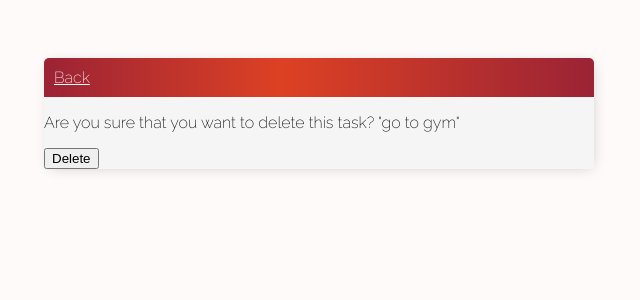
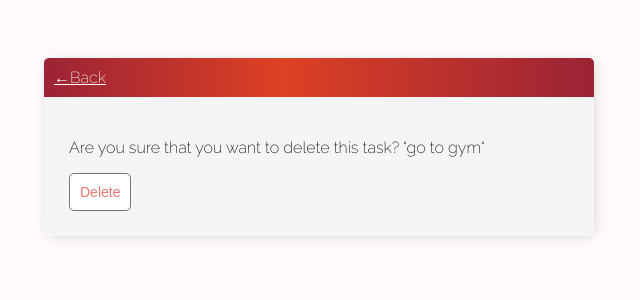
Before and after one commit to RobinGunarathna/todo-app, a Django app: page /task-delete/6 in a window 1280 px wide. Shown: the top 300 px of the page, without its empty margins (321-961 px from the left). Run offline with Django 3.2, Linux system fonts and the light colour scheme; a user stored in the database is signed in; data comes from the database, SQL or seed files in the repository; both versions use the stored data as it was after the commit.

Commit message:
done styling task_confirm_delet.html

```diff
--- a/todo_base/templates/todo_base/task_confirm_delete.html
+++ b/todo_base/templates/todo_base/task_confirm_delete.html
@@ -1,11 +1,13 @@
 {% extends 'todo_base/main.html' %}
 {% block content %}
 <div class="header-bar-two">
-    <a href="{% url 'tasks' %}">Back</a>
+    <a href="{% url 'tasks' %}">&#8592;Back</a>
 </div>
-<form method="post">
-    {% csrf_token %}
-    <p>Are you sure that you want to delete this task? "{{task}}"</p>
-    <input type="submit" value="Delete">
-</form>
-{% endblock content %}
+<div class="center-form">
+    <form method="post">
+        {% csrf_token %}
+        <p>Are you sure that you want to delete this task? "{{task}}"</p>
+        <input class="button" type="submit" value="Delete">
+    </form>
+    {% endblock content %}
+</div>
```
Also changed, not shown: db.sqlite3.
